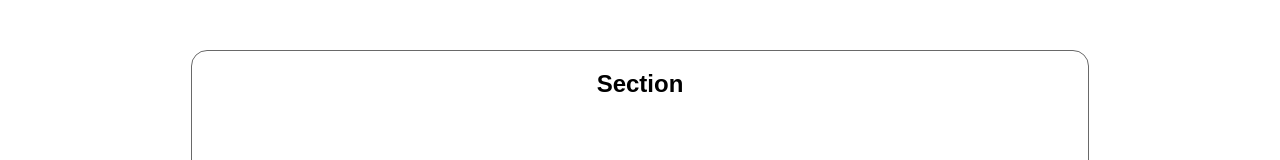
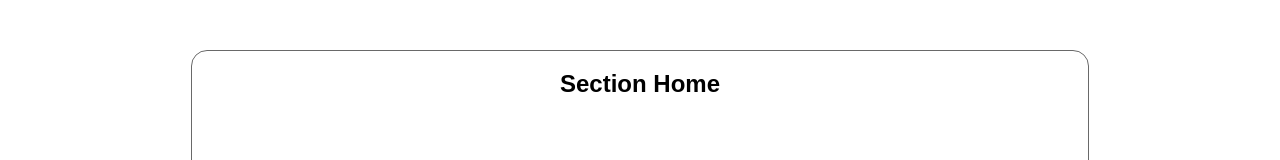
Before and after one commit to sbor767/state-manager-test-job, a React (Create React App) app: page / in a window 1280 px wide. Shown: the part 220-380 px from the top of the page. Built offline with nearby package versions, Linux system fonts and the light colour scheme.

Commit message:
Fix hierarchyCode display.

```diff
--- a/src/components/page/index.tsx
+++ b/src/components/page/index.tsx
@@ -162,8 +162,6 @@ export default class Page extends Component<Props, PageState> {
 
   render() {
 
-    // console.log('Page__render= props state', this.props, this.state)
-
     const Header = () => <header className="Page__header">
       <a href="http://ya.ru" target="_blank">
         <div className="Page__headerSourceCode">Source Code</div>
@@ -193,6 +191,13 @@ export default class Page extends Component<Props, PageState> {
       />
     )
 
+    const hierarchyCode: string = (
+      this.props.id ?
+        !!this.state.currentItem ? this.state.currentItem.hierarchyCode : ''
+      :
+        ' Home'
+    )
+
 
     return <div className="Page">
 
@@ -210,12 +215,12 @@ export default class Page extends Component<Props, PageState> {
 
             <Fragment>
 
-              <h1 className="Page_sectionTitle">{!this.state.currentItem || `Section${this.state.currentItem.hierarchyCode}`}</h1>
+              <h1 className="Page_sectionTitle">{`Section${hierarchyCode}`}</h1>
 
               {list.length ? (
 
                 <div className="Page__sectionList">
-                  <h2 className="Page__sectionListTitle">{!this.state.currentItem || `List${this.state.currentItem.hierarchyCode}`}</h2>
+                  <h2 className="Page__sectionListTitle">{`List${hierarchyCode}`}</h2>
                   {list}
                 </div>
 
@@ -229,8 +234,6 @@ export default class Page extends Component<Props, PageState> {
                 Received from: {this.state.receivedFrom}
               </div>}
 
-              {/*{console.log('Page__render-return=state', this.state)}*/}
-
             </Fragment>
           )}
 
```
